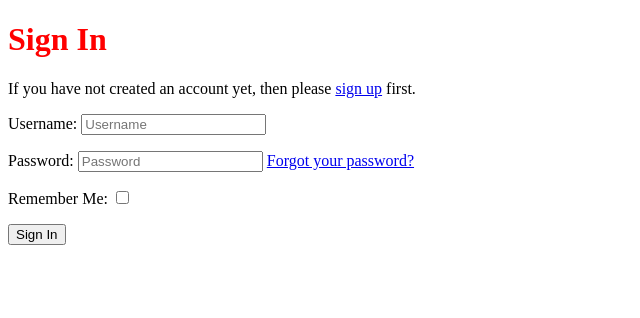
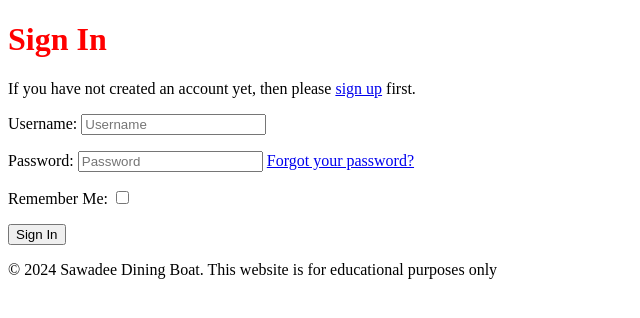
Before and after one commit to Alisha98A/sawadee-dining-boat, a Django app: page /accounts/login/ in a window 1280 px wide. Shown: the top 318 px of the page, without its empty margins (0-640 px from the left). Run offline with Django 4.2, Linux system fonts and the light colour scheme.

Commit message:
Add footer to base.html

```diff
--- a/templates/base.html
+++ b/templates/base.html
@@ -13,6 +13,10 @@
     {% block content %}
     {% endblock content %}
 <!-- Footer goes here-->
+<footer>
+    <!-- Footer goes here -->
+    <p>&copy; 2024 Sawadee Dining Boat. This website is for educational purposes only</p>
+</footer>
 
     <script src="{% static 'js/script.js' %}">
 </body>
```
